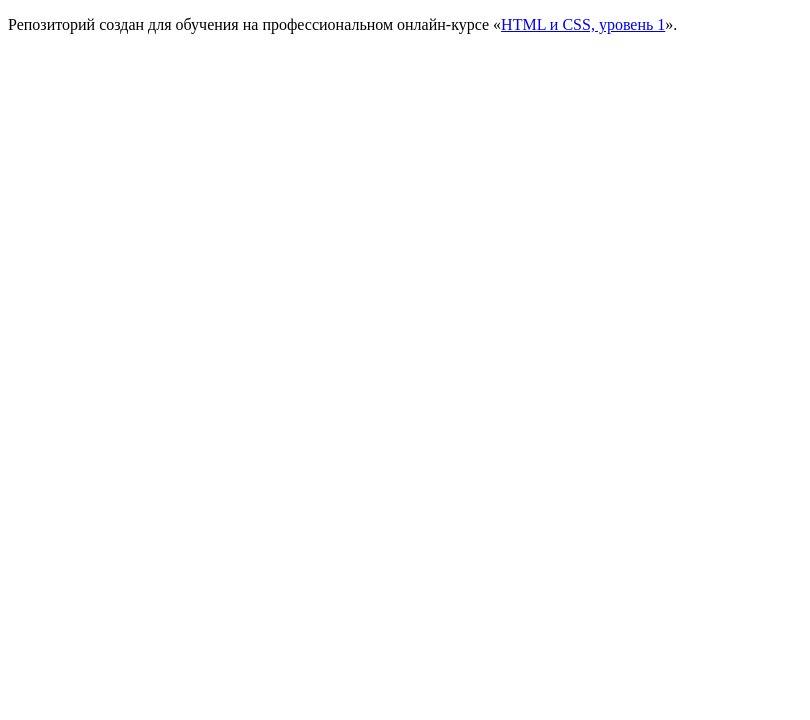
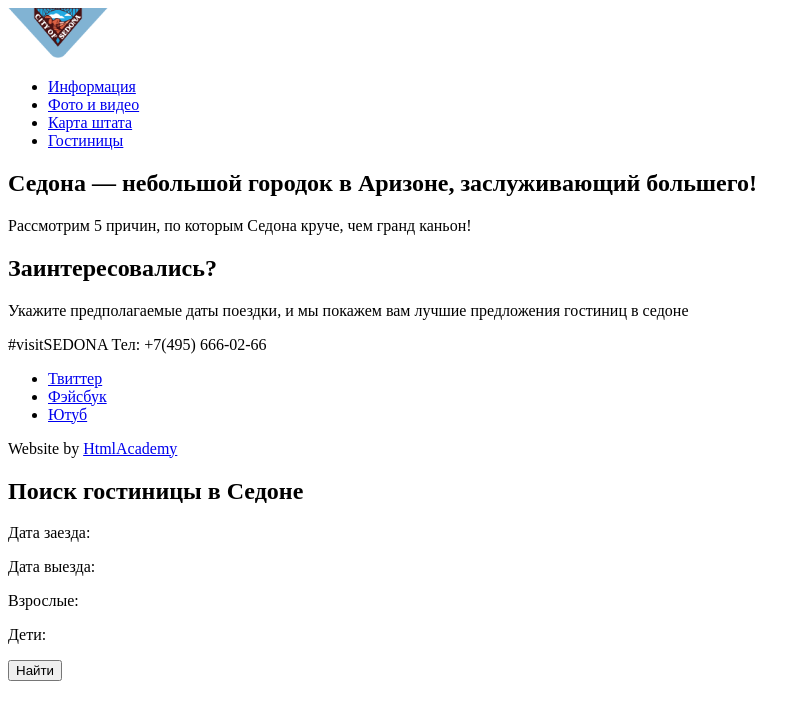
Before and after one commit to mrPhilL82/1241075-sedona-27, a plain HTML site: page index.html in a window 1280 px wide. Shown: the whole page, without its empty margins (0-810 px from the left). Drawn offline with Linux system fonts and the light colour scheme.

Commit message:
Задани №2. Разметка

```diff
--- a/index.html
+++ b/index.html
@@ -5,8 +5,55 @@
     <title>HTML Academy: Седона</title>
   </head>
   <body>
+    <header>
+      <nav>
+        <a>
+          <img src="img/index-logo.png" width="100" height="50" alt="Седона">
+        </a>
+        <ul>
+          <li><a href="info.html">Информация</a></li>
+          <li><a href="photo-video.html">Фото и видео</a></li>
+          <li><a href="state-map.html">Карта штата</a></li>
+          <li><a href="hotels.html">Гостиницы</a></li>
+        </ul>
+      </nav>
+    </header>
+    <main>
+      <section>
+        <h1>Седона — небольшой городок в Аризоне, заслуживающий большего!</h1>
+        <p>Рассмотрим 5 причин, по которым Седона круче, чем гранд каньон!</p>
+      </section>
+      <section>
+        <h2>Заинтересовались?</h2>
+        <p>Укажите предполагаемые даты поездки, и мы покажем вам лучшие предложения гостиниц в седоне</p>
+      </section>
+    </main>
+    <footer>
+      <p>
+        #visitSEDONA
+        Тел: +7(495) 666-02-66
+      </p>
+      <div>
+        <ul>
+          <li><a href="#">Твиттер</a></li>
+          <li><a href="#">Фэйсбук</a></li>
+          <li><a href="#">Ютуб</a></li>
+        </ul>
+      </div>
+      <p>
+        Website by
+        <a href="#">HtmlAcademy</a>
+      </p>
+    </footer>
 
-    <p>Репозиторий создан для обучения на профессиональном онлайн‑курсе «<a href="https://htmlacademy.ru/intensive/htmlcss">HTML и CSS, уровень 1</a>».</p>
-
+    <section>
+      <h2>Поиск гостиницы в Седоне</h2>
+      <p>Дата заезда:</p>
+      <p>Дата выезда:</p>
+      <p>Взрослые:</p>
+      <p>Дети:</p>
+      <!-- Здесь будет форма-->
+      <button type="button">Найти</button>
+    </section>
   </body>
 </html>
```
Also changed, not shown: hotels.html (added, +82 -0 lines), img/index-logo.png (added).
